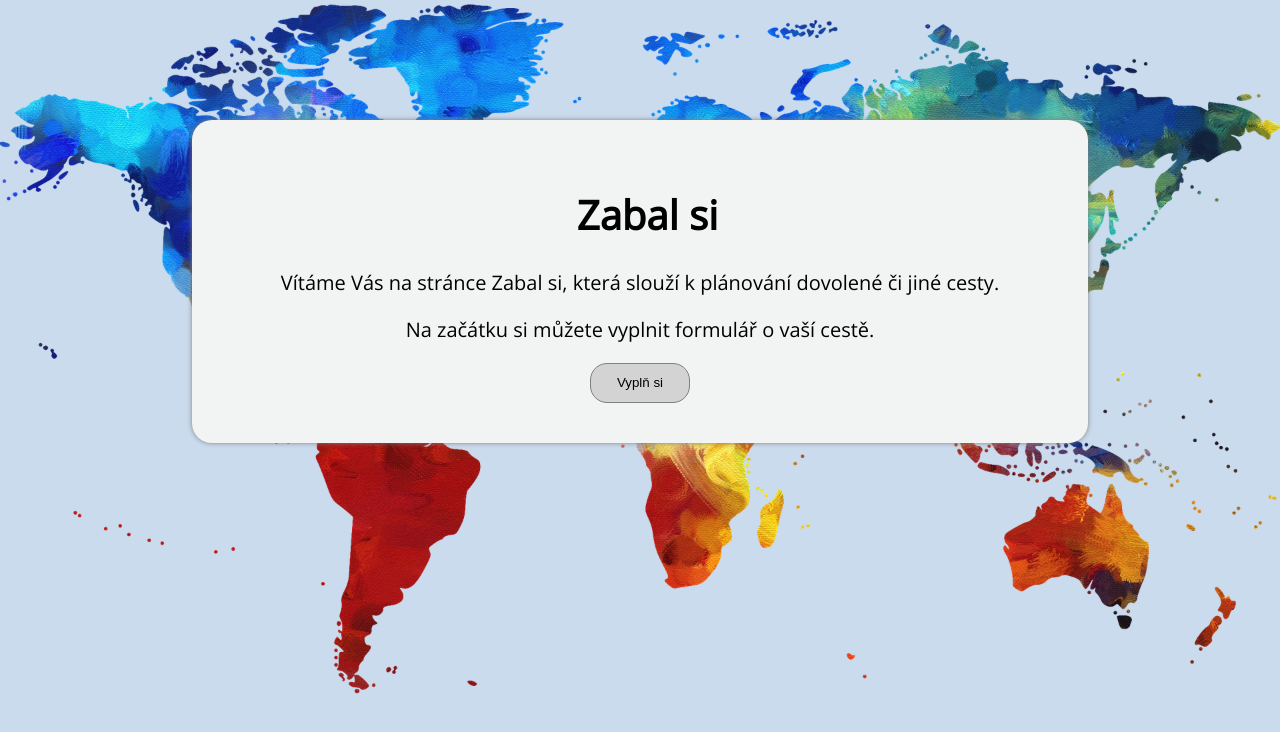
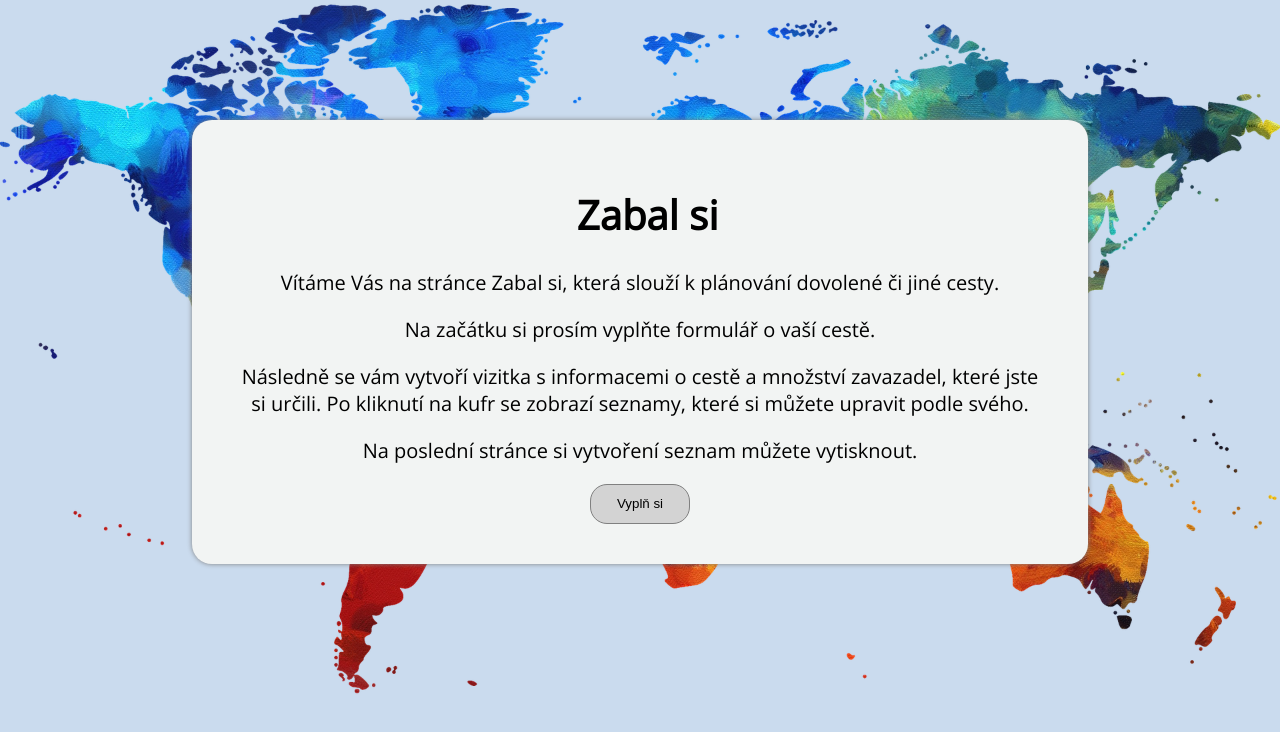
Before and after one commit to pavlinap1/DA-web-Zabal-si, a React app: page / in a window 1280 px wide. Shown: the top 732 px of the page. Built offline with nearby package versions, Linux system fonts and the light colour scheme.

Commit message:
Úprava na telefon

```diff
--- a/src/Formular/index.jsx
+++ b/src/Formular/index.jsx
@@ -64,7 +64,13 @@ const Formular = ({ onFormOK }) => {
             Vítáme Vás na stránce Zabal si, která slouží k plánování dovolené či
             jiné cesty.
           </p>
-          <p>Na začátku si můžete vyplnit formulář o vaší cestě.</p>
+          <p>Na začátku si prosím vyplňte formulář o vaší cestě.</p>
+          <p>
+            Následně se vám vytvoří vizitka s informacemi o cestě a množství
+            zavazadel, které jste si určili. Po kliknutí na kufr se zobrazí
+            seznamy, které si můžete upravit podle svého.
+          </p>
+          <p>Na poslední stránce si vytvoření seznam můžete vytisknout.</p>
         </div>
         <button onClick={handleClick}>Vyplň si</button>
       </div>
--- a/src/Kufr/index.jsx
+++ b/src/Kufr/index.jsx
@@ -121,6 +121,7 @@ const Kufr = ({ typPolozka, index, onKufrChange }) => {
   return (
     <>
       <div>
+        <h5>{`Zavazadlo ${index}`}</h5>
         <div className="obrazekkufr" onClick={handleOpenSeznnam}>
           <img src="assets/kufr.png" />
         </div>
@@ -130,7 +131,6 @@ const Kufr = ({ typPolozka, index, onKufrChange }) => {
             typPolozka={stateSeznam}
           />
         )}
-        <h5>{`Zavazadlo ${index}`}</h5>
       </div>
     </>
   );
--- a/src/Kufr/style.css
+++ b/src/Kufr/style.css
@@ -5,10 +5,11 @@
 }
 .krizek {
   width: 20px;
-  margin-left: 10px;
-  padding-top: 5px;
+  padding-left: 5px;
+  margin-top: 5px;
 }
 
 .plus {
-  width: 10px;
+  width: 20px;
+  margin-top: 10px;
 }
--- a/src/Vizitka/index.jsx
+++ b/src/Vizitka/index.jsx
@@ -52,7 +52,6 @@ const Vizitka = ({ dataToVizitka, onTiskOK }) => {
       <div className="vizitka">
         <div className="vizitka-hlavicka">
           <p>
-            {' '}
             Cílová země: {dataToVizitka.zeme}, {dataToVizitka.mesto}
           </p>
           <p> Účel cesty: {dataToVizitka.kamJedu} </p>
--- a/src/style.css
+++ b/src/style.css
@@ -20,7 +20,8 @@ body {
 }
 
 img {
-  width: 100%;
+  width: 70%;
+  height: 70%;
 }
 #app {
   min-height: 100vh;
```
